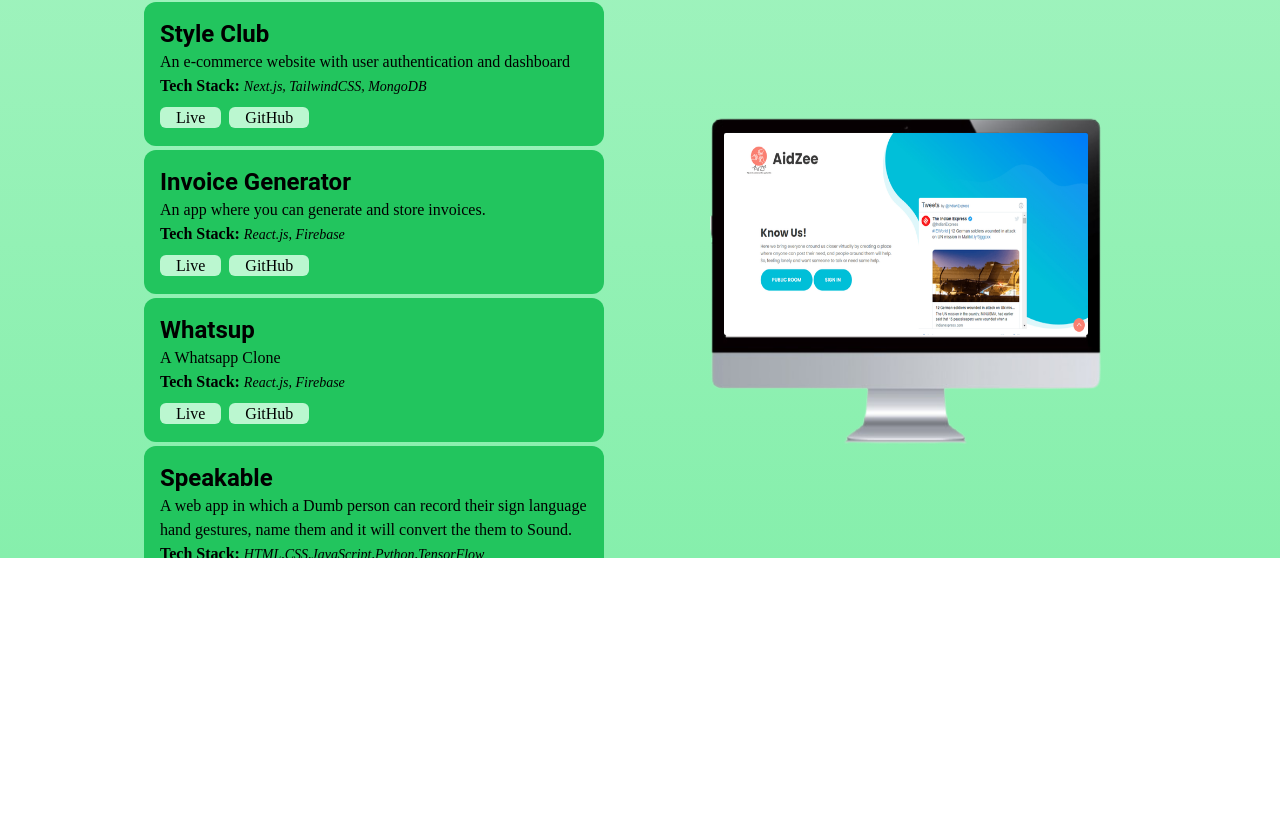
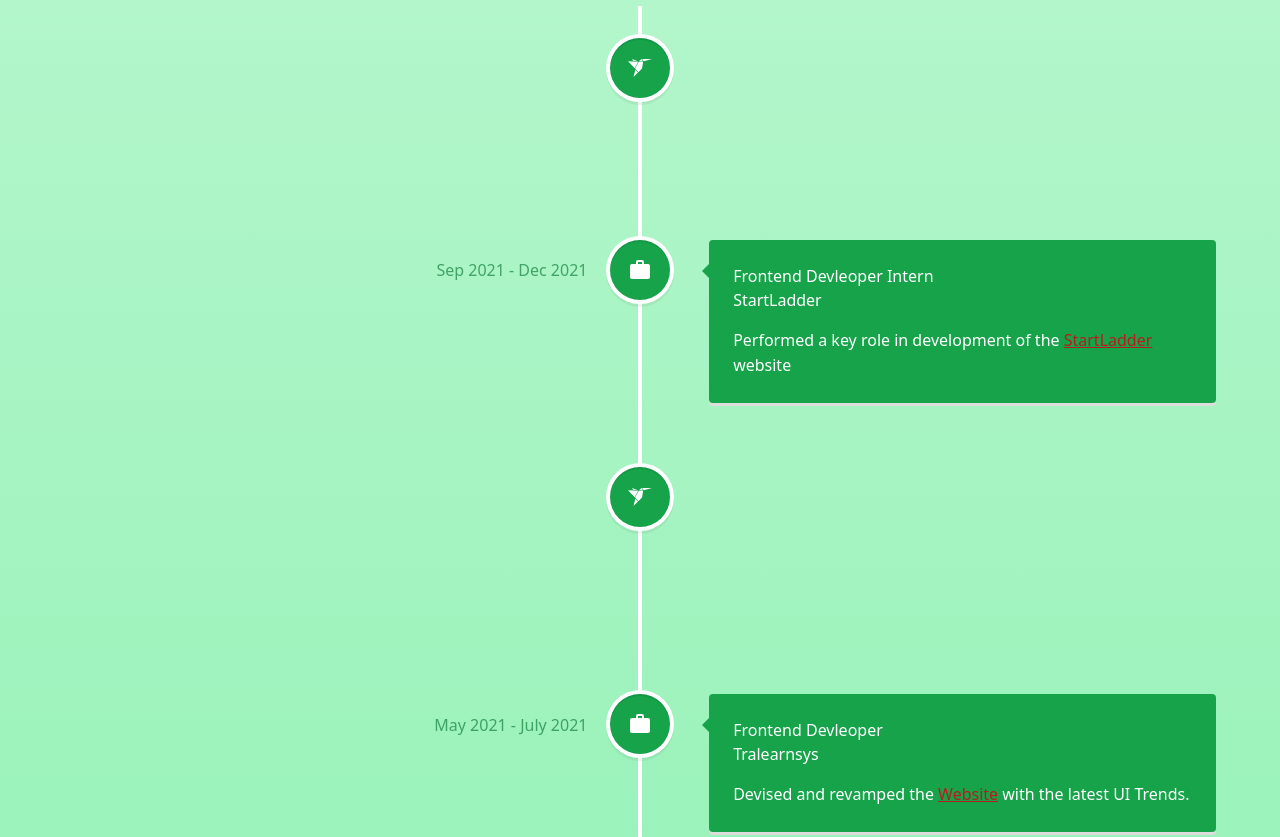
Before and after one commit to Aagam-Jain-113/Aagam-Jain-113.github.io, a React (Create React App) app: page / in a window 1280 px wide. Shown: the part 1514-2351 px from the top of the page. Before the commit the page ends 2072 px from the top, so only its background shows below. Built offline with nearby package versions, Linux system fonts and the light colour scheme.

Commit message:
added: Experience section

```diff
--- a/package.json
+++ b/package.json
@@ -12,6 +12,7 @@
     "react-dom": "^17.0.2",
     "react-icons": "^4.3.1",
     "react-scripts": "5.0.0",
+    "react-vertical-timeline-component": "^3.5.2",
     "typewriter-effect": "^2.18.2",
     "web-vitals": "^2.1.2"
   },
--- a/src/App.js
+++ b/src/App.js
@@ -1,5 +1,6 @@
 import React from 'react'
 import About from './components/About';
+import Experience from './components/Experience';
 import Hero from './components/Hero';
 import Navbar from './components/Navbar';
 import Projects from './components/Projects';
@@ -12,6 +13,7 @@ function App() {
         <Hero />
       </div>
       <About />
+      <Experience />
       <Projects />
     </div>
   );
--- /dev/null
+++ b/src/components/Experience.js
@@ -0,0 +1,79 @@
+import React from 'react'
+import { VerticalTimeline, VerticalTimelineElement } from 'react-vertical-timeline-component'
+import 'react-vertical-timeline-component/style.min.css'
+import { SiFreelancer } from 'react-icons/si'
+import { MdWork } from 'react-icons/md'
+
+function Experience() {
+    return (
+        <div className='min-h-screen mt-24'>
+            <p className='text-3xl md:text-5xl text-center font-roboto text-green-600 font-semibold'>Experience</p>
+            <div className='mt-12'>
+                <VerticalTimeline>
+                    <VerticalTimelineElement
+                        className="vertical-timeline-element--work"
+                        contentStyle={{ background: 'rgb(22,163,74)', color: '#fff' }}
+                        contentArrowStyle={{ borderRight: '7px solid  rgb(22,163,74)' }}
+                        date="Jan 2022 - present"
+                        dateClassName="lg:text-green-700 text-white"
+                        iconStyle={{ background: 'rgb(22,163,74)', color: '#fff' }}
+                        icon={<SiFreelancer />}
+                    >
+                        <h3 className="vertical-timeline-element-title">Frontend Devleoper Intern</h3>
+                        <h4 className="vertical-timeline-element-subtitle">Logisy</h4>
+                        <p>
+                            Just started this exciting journey
+                        </p>
+                    </VerticalTimelineElement>
+                    <VerticalTimelineElement
+                        className="vertical-timeline-element--work"
+                        contentStyle={{ background: 'rgb(22,163,74)', color: '#fff' }}
+                        contentArrowStyle={{ borderRight: '7px solid  rgb(22,163,74)' }}
+                        date="Sep 2021 - Dec 2021"
+                        dateClassName="lg:text-green-700 text-white"
+                        iconStyle={{ background: 'rgb(22,163,74)', color: '#fff' }}
+                        icon={<MdWork />}
+                    >
+                        <h3 className="vertical-timeline-element-title">Frontend Devleoper Intern</h3>
+                        <h4 className="vertical-timeline-element-subtitle">StartLadder</h4>
+                        <p>
+                            Performed a key role in development of the <a href="https://startladder.co/" target="_blank" rel="noopener noreferrer" className='text-red-700 underline' >StartLadder</a> website
+                        </p>
+                    </VerticalTimelineElement>
+                    <VerticalTimelineElement
+                        className="vertical-timeline-element--work"
+                        contentStyle={{ background: 'rgb(22,163,74)', color: '#fff' }}
+                        contentArrowStyle={{ borderRight: '7px solid  rgb(22,163,74)' }}
+                        date="Aug 2021"
+                        dateClassName="lg:text-green-700 text-white"
+                        iconStyle={{ background: 'rgb(22,163,74)', color: '#fff' }}
+                        icon={<SiFreelancer />}
+                    >
+                        <h3 className="vertical-timeline-element-title">Freelancer</h3>
+                        <h4 className="vertical-timeline-element-subtitle">Lemon8</h4>
+                        <p>
+                            Developed the <a href="https://trendpvc.com/" target="_blank" rel="noopener noreferrer" className='text-red-700 underline' >Website</a> for a client which increased their traffic by 75%
+                        </p>
+                    </VerticalTimelineElement>
+                    <VerticalTimelineElement
+                        className="vertical-timeline-element--work"
+                        contentStyle={{ background: 'rgb(22,163,74)', color: '#fff' }}
+                        contentArrowStyle={{ borderRight: '7px solid  rgb(22,163,74)' }}
+                        date="May 2021 - July 2021"
+                        dateClassName="lg:text-green-700 text-white"
+                        iconStyle={{ background: 'rgb(22,163,74)', color: '#fff' }}
+                        icon={<MdWork />}
+                    >
+                        <h3 className="vertical-timeline-element-title">Frontend Devleoper</h3>
+                        <h4 className="vertical-timeline-element-subtitle">Tralearnsys</h4>
+                        <p>
+                        Devised and revamped the <a href="https://qualtasdigitalsolutions.com/" target="_blank" rel="noopener noreferrer" className='text-red-700 underline'>Website</a> with the latest UI Trends.
+                        </p>
+                    </VerticalTimelineElement>
+                </VerticalTimeline>
+            </div>
+        </div>
+    )
+}
+
+export default Experience
```
Also changed, not shown: 1 other file (tests, documents, lock files or other folders).
